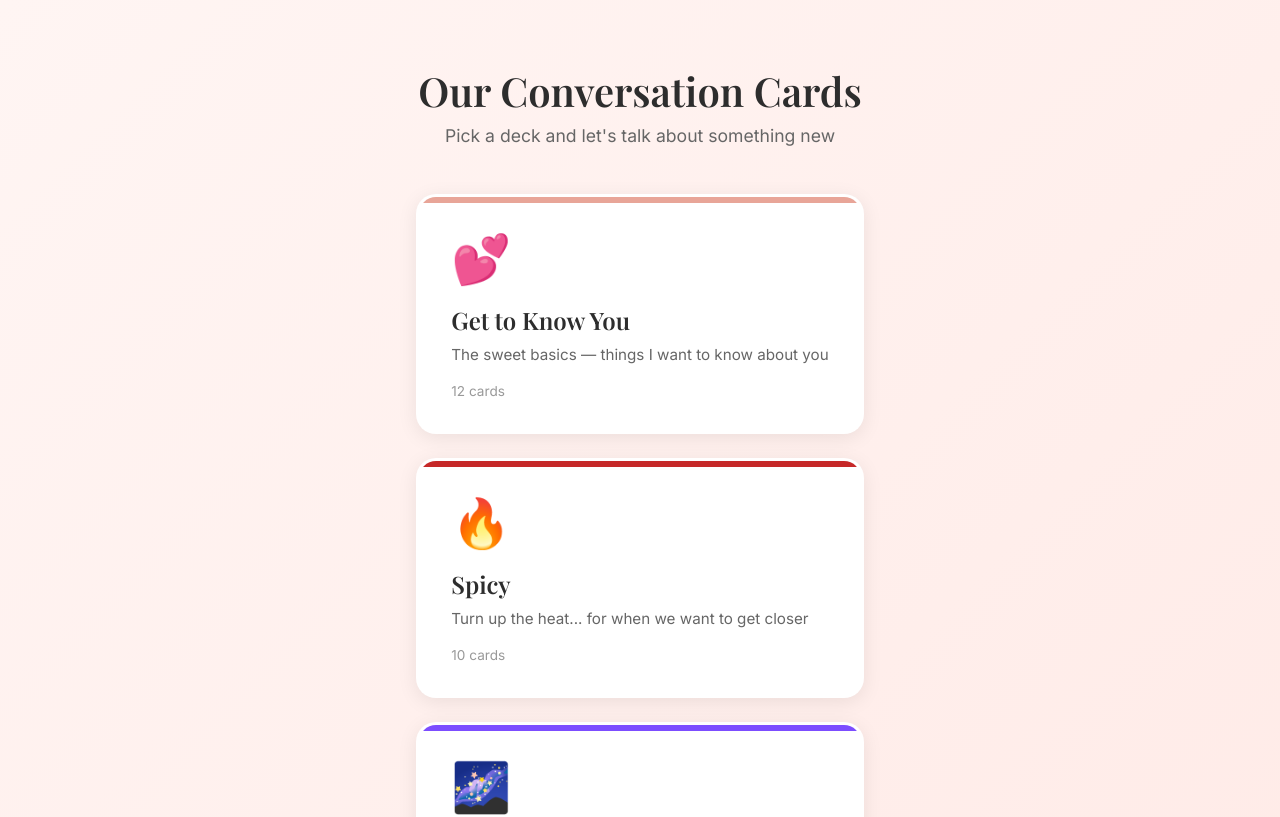
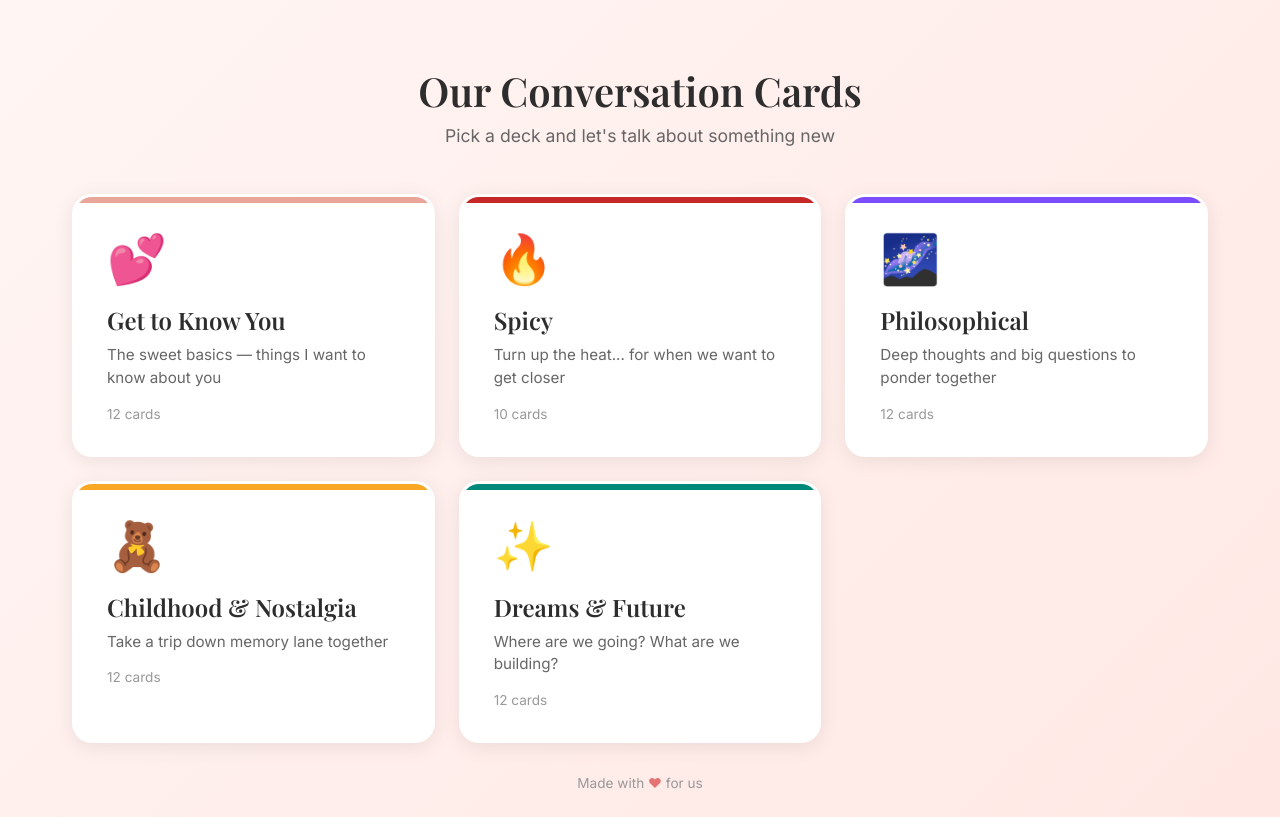
Before and after one commit to eden-elise/christmas-game, a React (Vite) app: page / in a window 1280 px wide. Shown: the top 817 px of the page. Built offline with nearby package versions, Linux system fonts and the light colour scheme.

Commit message:
Fix grid layout with explicit column counts for responsive breakpoints

```diff
--- a/src/styles/index.css
+++ b/src/styles/index.css
@@ -69,10 +69,15 @@ h1, h2, h3 {
 
 .home__decks {
   display: grid;
-  grid-template-columns: repeat(auto-fill, minmax(220px, 1fr));
+  grid-template-columns: repeat(2, 1fr);
   gap: 1.5rem;
-  flex: 1;
   align-content: start;
+}
+
+@media (min-width: 900px) {
+  .home__decks {
+    grid-template-columns: repeat(3, 1fr);
+  }
 }
 
 /* Deck Card (on home screen) */
```
